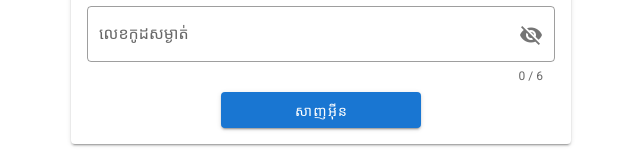
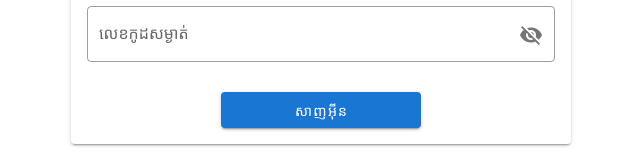
Before and after one commit to phann-phearoen/loan-front, a Nuxt app: page /login in a window 1280 px wide. Shown: the part 284-444 px from the top of the page, without its empty margins (319-959 px from the left). Built offline with nearby package versions, Linux system fonts and the light colour scheme.

Commit message:
implement full login functionality

```diff
--- a/pages/login.vue
+++ b/pages/login.vue
@@ -30,16 +30,15 @@
           :append-icon="show ? 'mdi-eye' : 'mdi-eye-off'"
           :type="show ? 'text' : 'password'"
           outlined
-          counter="6"
           :rules="passwordRule"
           @click:append="show = !show"
           :loading="sending"
         ></v-text-field>
         <div class="text-center">
           <v-btn
-           color="primary"
-           min-width="200"
-           type="submit"
+            color="primary"
+            min-width="200"
+            type="submit"
           >សាញអ៊ីន</v-btn>
         </div>
       </v-form>
@@ -71,8 +70,8 @@ export default {
     submit() {
       const email = this.email
       const password = this.password
-      this.$refs.form.validate()
-      if(this.formValid) {
+      const formValid = this.$refs.form.validate()
+      if(formValid) {
         this.sending = true
         this.$store
           .dispatch('session/apiLogin', { email, password })
@@ -85,8 +84,8 @@ export default {
           .catch((err) => {
             if(err) {
               this.sending = false
-              const msg = 'メールとパスワードを確認してください。'
-              this.$nuxt.$emit('setSnackbar', { msg: msg, color: 'red' })
+              const msg = 'សូមបញ្ជាក់លេខកូដសម្ងាត់ និង អ៊ីម៉ែលឡើងវិញ។'
+              this.$nuxt.$emit('setSnackbar', { text: msg, color: 'red' })
               this.auth_error = true
             }
           })
```
